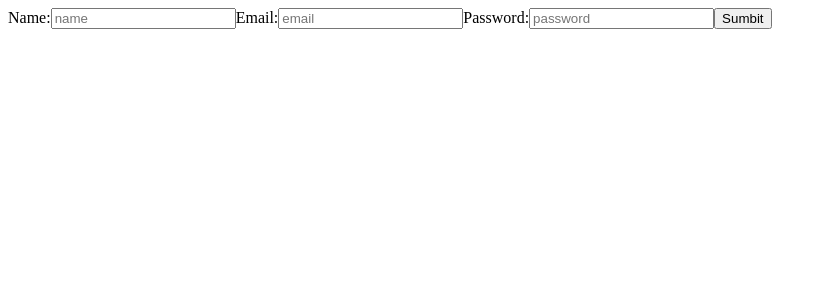
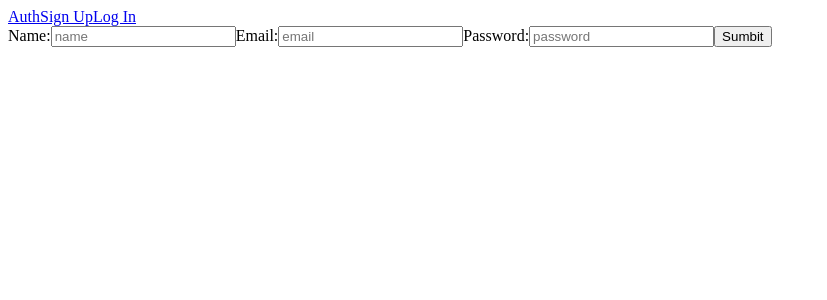
Before and after one commit to cdirks4/shopping-ecomm, a React (Create React App) app: page /signup in a window 1280 px wide. Shown: the top 300 px of the page, without its empty margins (0-827 px from the left). Built offline with nearby package versions, Linux system fonts and the light colour scheme.

Commit message:
added navbar added logout

```diff
--- /dev/null
+++ b/src/Components/Navbar/Navbar.js
@@ -0,0 +1,27 @@
+import { Link } from 'react-router-dom';
+import { logout } from '../../utilities/users-service';
+
+export default function NavBar({ user, setUser }) {
+	const handleLogout = () => {
+		logout();
+		setUser(null);
+	};
+
+	return (
+		<nav>
+			<Link to='/'>Auth</Link>
+			{user ? (
+				<>
+					<Link to='/' onClick={handleLogout}>
+						Logout
+					</Link>
+				</>
+			) : (
+				<>
+					<Link to='/signup'>Sign Up</Link>
+					<Link to='/login'>Log In</Link>
+				</>
+			)}
+		</nav>
+	);
+}
--- a/src/Pages/App/App.jsx
+++ b/src/Pages/App/App.jsx
@@ -5,11 +5,13 @@ import { getUser } from '../../utilities/users-service';
 import SignupPage from '../SignupPage/SignupPage';
 import { Route } from 'react-router-dom';
 import LoginPage from '../LoginPage/LoginPage';
+import NavBar from '../../Components/Navbar/Navbar';
 
 const App = () => {
 	const [user, setUser] = useState(getUser());
 	return (
 		<div>
+			<NavBar />
 			<Route path='/signup'>
 				<SignupPage setUser={setUser} />
 			</Route>
--- a/src/utilities/users-service.js
+++ b/src/utilities/users-service.js
@@ -39,3 +39,7 @@ export async function getUser() {
 	console.log(token);
 	return token ? JSON.parse(atob(token.split('.')[1])).user : null;
 }
+
+export function logout() {
+	localStorage.removeItem('token');
+}
```
